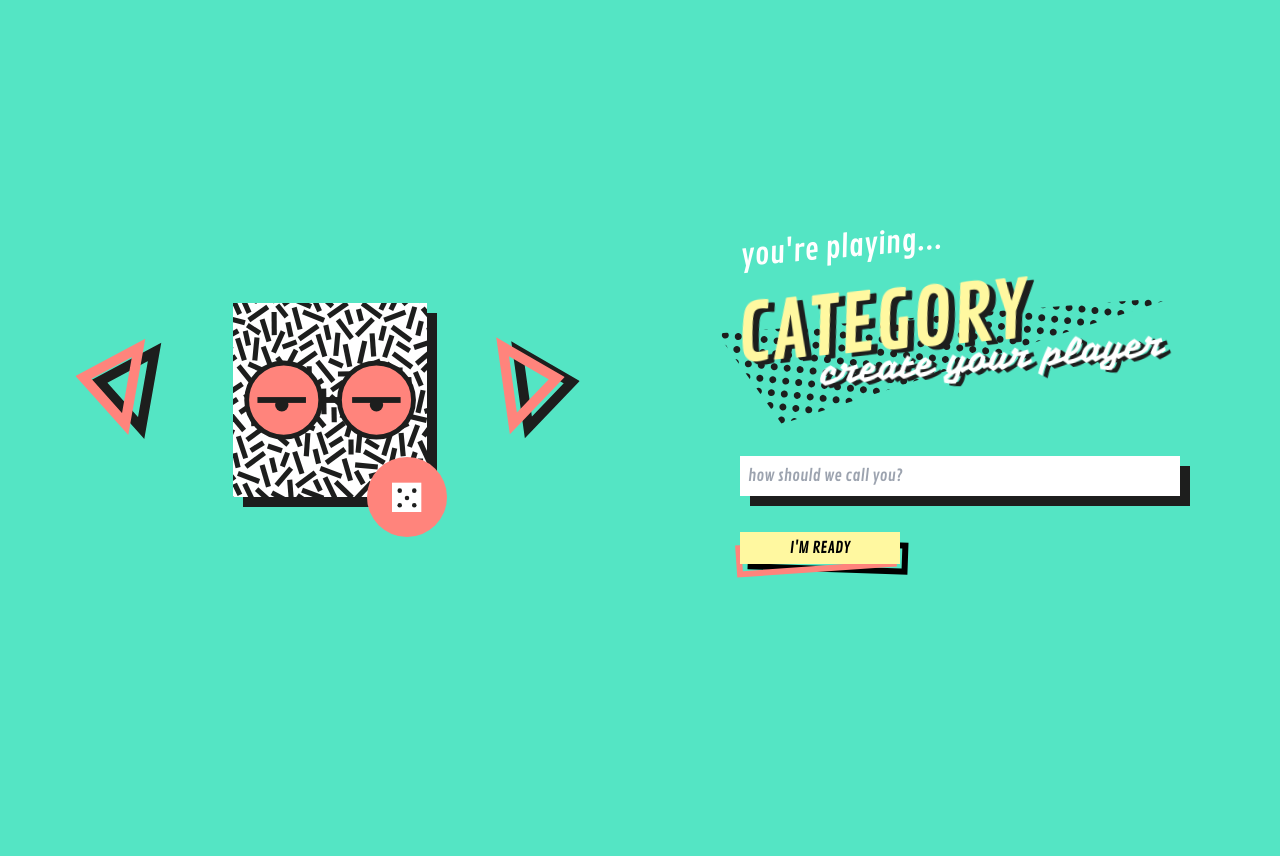
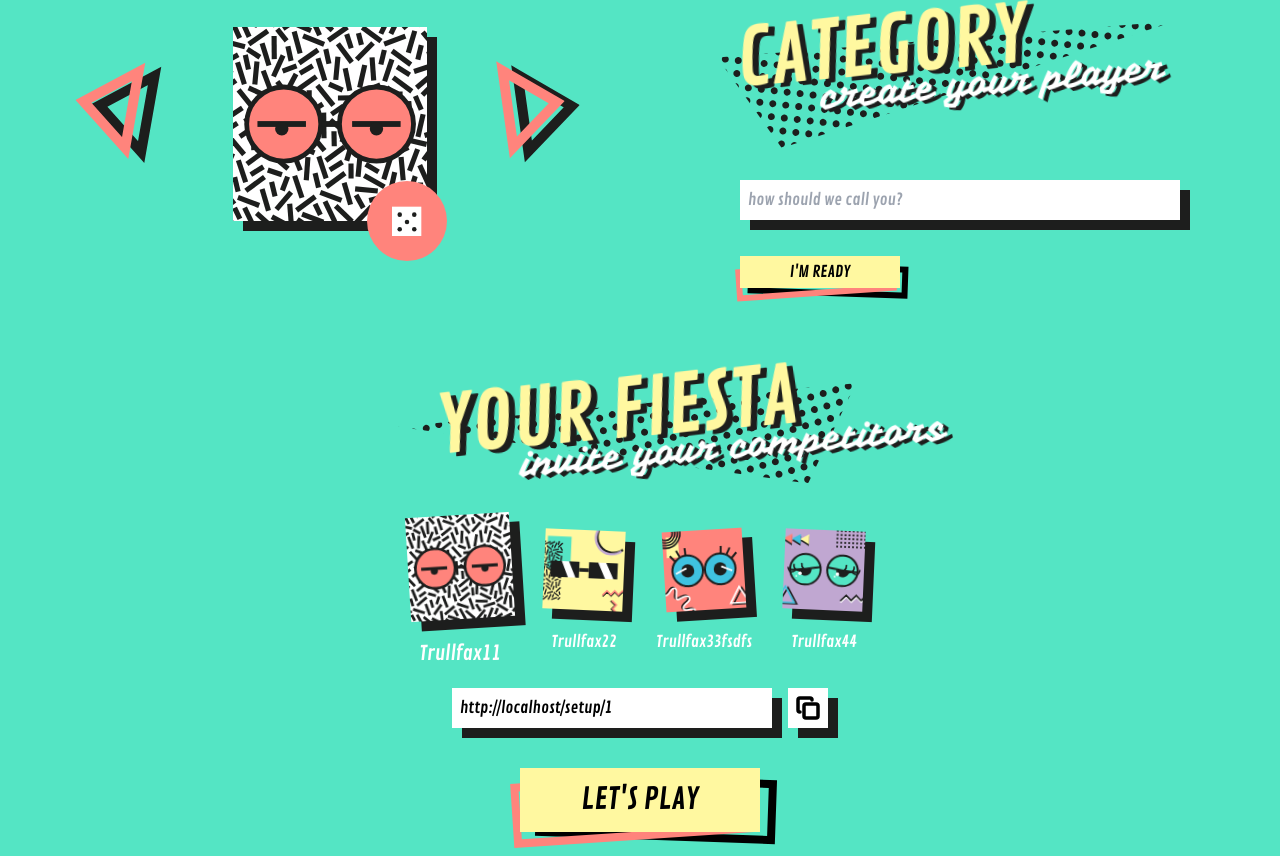
Before and after one commit to Trullfax/flashbackfiesta, a SvelteKit app in the folder webapp/: page /setup/1 in a window 1280 px wide. Before the commit the page ends 800 px from the top, so only its background shows below. Built offline with nearby package versions, Linux system fonts and the light colour scheme.

Commit message:
integrated Lobby Component into /setup route

```diff
--- a/webapp/src/routes/setup/[game_id]/+page.svelte
+++ b/webapp/src/routes/setup/[game_id]/+page.svelte
@@ -1,13 +1,53 @@
 <script lang="ts">
 	import PlayerSelection from '$lib/components/PlayerSelection.svelte';
+	import PlayerLobby from '$lib/components/PlayerLobby.svelte';
+
+	// Example Array - TODO: Load Categories from Database
+	let playerArray: Player[] = [
+		{
+			id: '1',
+			name: 'Trullfax11',
+			avatar_path: '/assets/avatars/pou_1.svg',
+			is_ready: false,
+			cards_count: 0,
+			game_id: '1'
+		},
+		{
+			id: '2',
+			name: 'Trullfax22',
+			avatar_path: '/assets/avatars/pou_2.svg',
+			is_ready: false,
+			cards_count: 0,
+			game_id: '1'
+		},
+		{
+			id: '3',
+			name: 'Trullfax33fsdfsdfsdf',
+			avatar_path: '/assets/avatars/pou_3.svg',
+			is_ready: false,
+			cards_count: 0,
+			game_id: '1'
+		},
+		{
+			id: '4',
+			name: 'Trullfax44',
+			avatar_path: '/assets/avatars/pou_4.svg',
+			is_ready: false,
+			cards_count: 0,
+			game_id: '1'
+		}
+	];
 
 	function handlePlayerSubmit(event: Event) {
-        const { username, selectedAvatar } = (event as CustomEvent<{ username: string; selectedAvatar: string }>).detail;
+		const { username, selectedAvatar } = (
+			event as CustomEvent<{ username: string; selectedAvatar: string }>
+		).detail;
 		console.log('User:', username, 'Selected Avatar:', selectedAvatar);
 		// Handle further logic, like navigation or API calls
 	}
 </script>
 
-<main class="max-w-[1280px] flex items-center self-center">
+<main class="max-w-[1280px] flex flex-col items-center self-center">
 	<PlayerSelection on:submit={handlePlayerSubmit} />
+	<PlayerLobby {playerArray} />
 </main>
```
Lines whose indentation alone changed are shown as unchanged.
